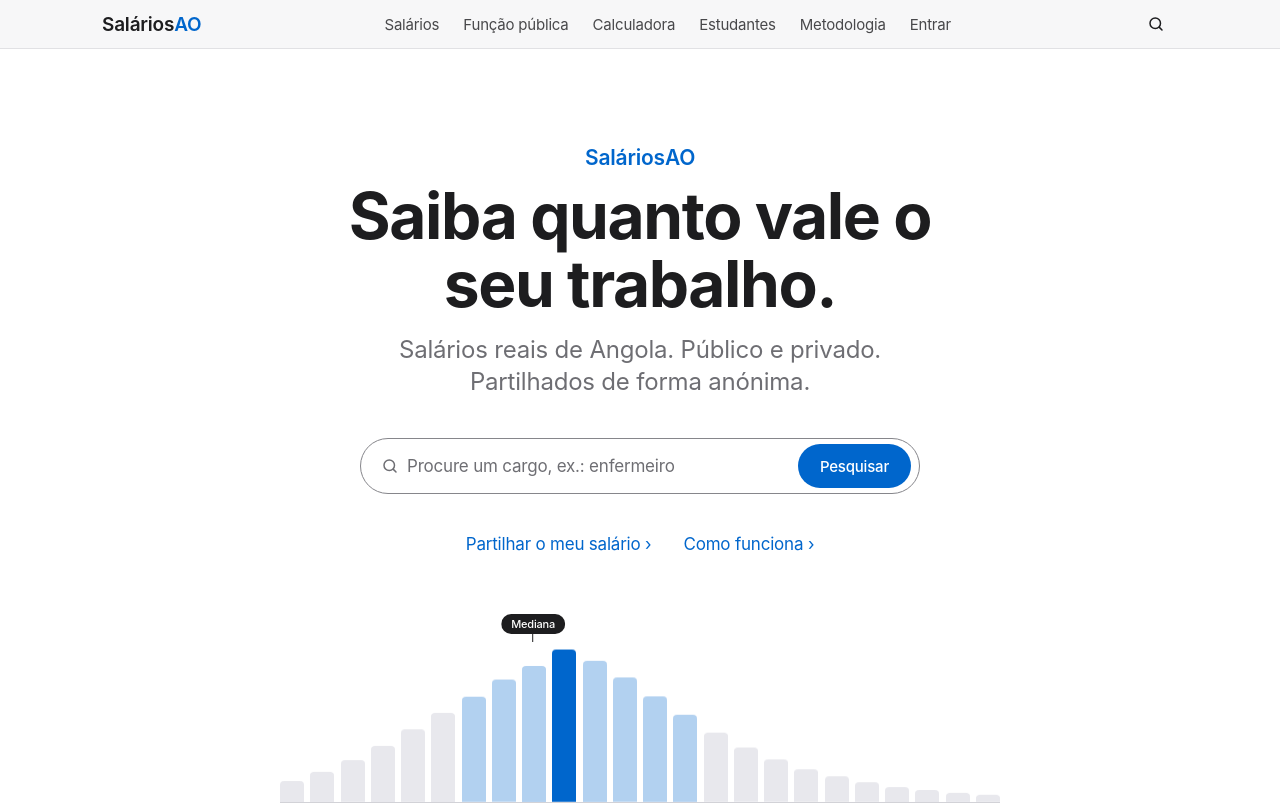
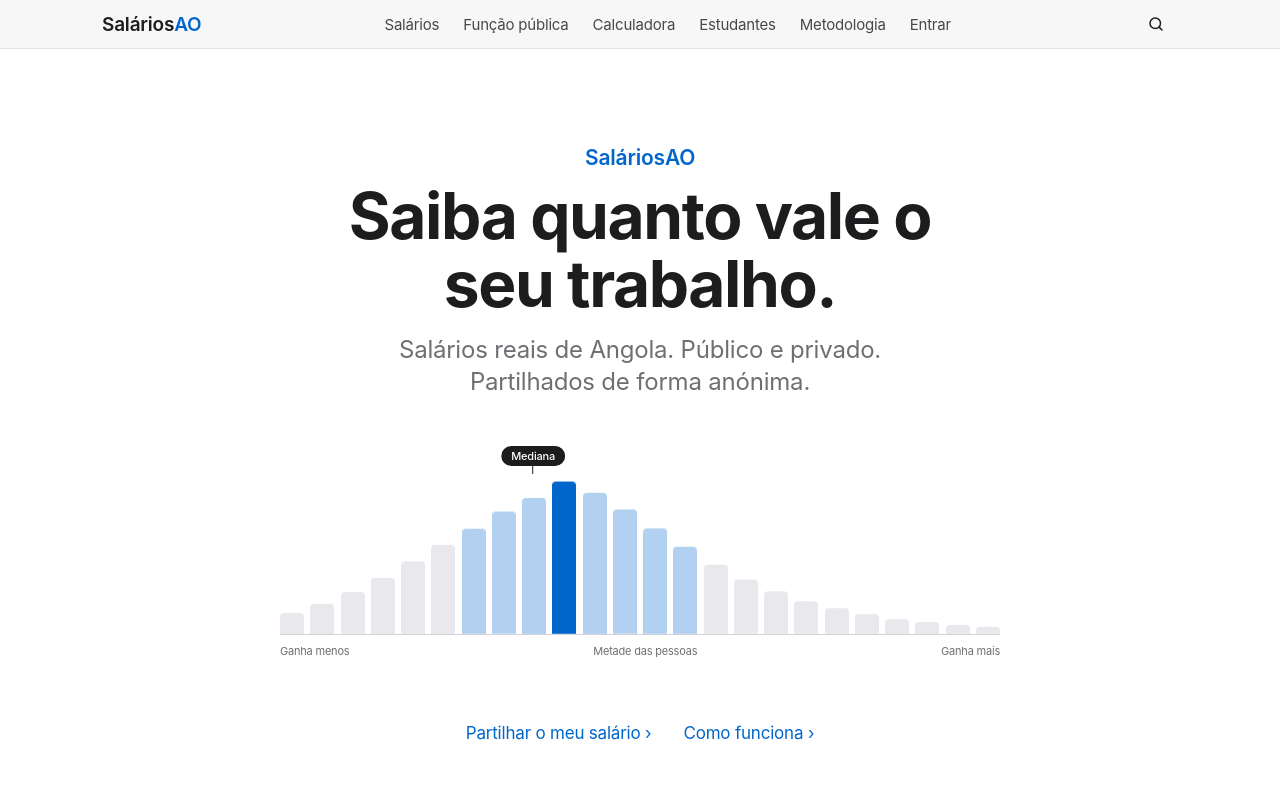
Before and after one commit to regochris/salariosao, a Next.js app: page / in a window 1280 px wide. Shown: the top 804 px of the page. Built offline with nearby package versions, Linux system fonts and the light colour scheme.

Commit message:
Update page.tsx

```diff
--- a/app/page.tsx
+++ b/app/page.tsx
@@ -1,5 +1,4 @@
 import Link from "next/link";
-import { SearchIcon } from "@/components/Icons";
 import { HeroGrafico } from "@/components/HeroGrafico";
 import { RankingGrafico } from "@/components/RankingGrafico";
 import { maisPesquisados, sectorLabel } from "@/lib/dados";
@@ -21,30 +20,11 @@ export default function Inicio() {
           Salários reais de Angola. Público e privado. Partilhados de forma anónima.
         </p>
 
-        <form id="busca" action="/salarios" className="mt-6 flex h-[52px] w-full max-w-[560px] items-center gap-2 rounded-pill border border-input bg-bg pr-2 pl-5 transition-colors focus-within:border-primary hover:border-ink md:mt-7 md:h-14">
-          <label htmlFor="q" className="sr-only">Cargo ou profissão</label>
-          <SearchIcon className="shrink-0 text-muted" />
-          <input
-            id="q"
-            name="q"
-            type="search"
-            placeholder="Procure um cargo, ex.: enfermeiro"
-            className="min-w-0 flex-1 bg-transparent text-ink outline-none placeholder:text-muted"
-          />
-          <button type="submit" className={`${pillPrimary} hidden md:inline-flex`}>
-            Pesquisar
-          </button>
-        </form>
-        <button type="submit" form="busca" className={`${pillPrimary} mt-3 md:hidden`}>
-          Pesquisar
-        </button>
-
-        <div className="mt-3 flex flex-wrap justify-center gap-x-8 gap-y-1 md:mt-4">
+        <HeroGrafico />
+        <div className="mt-8 flex flex-wrap justify-center gap-x-8 gap-y-1 md:mt-10">
           <Link href="/partilhar" className="flex min-h-11 items-center no-underline">Partilhar o meu salário ›</Link>
           <Link href="/metodologia" className="flex min-h-11 items-center no-underline">Como funciona ›</Link>
         </div>
-
-        <HeroGrafico />
       </section>
 
       {/* Público vs privado (bloco escuro) */}
```
